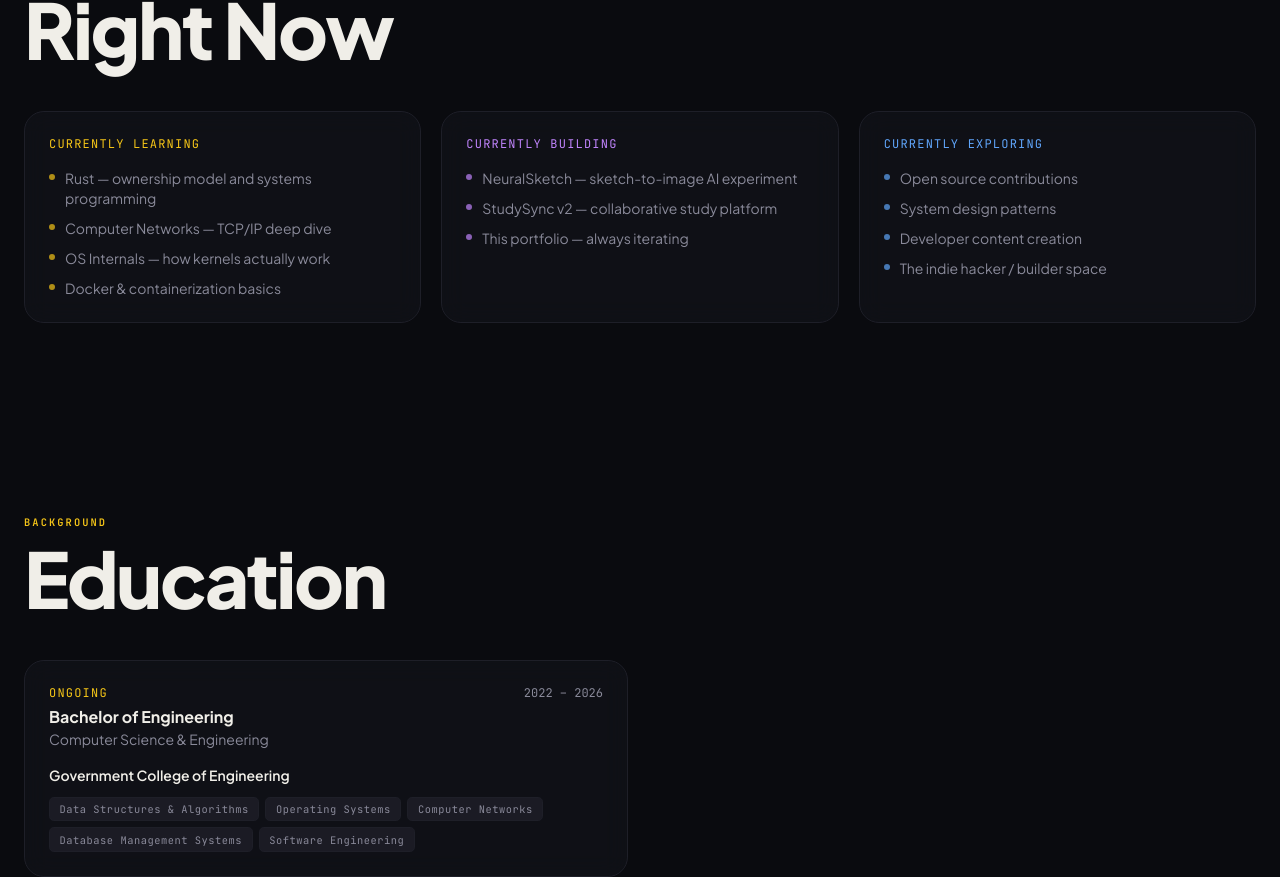
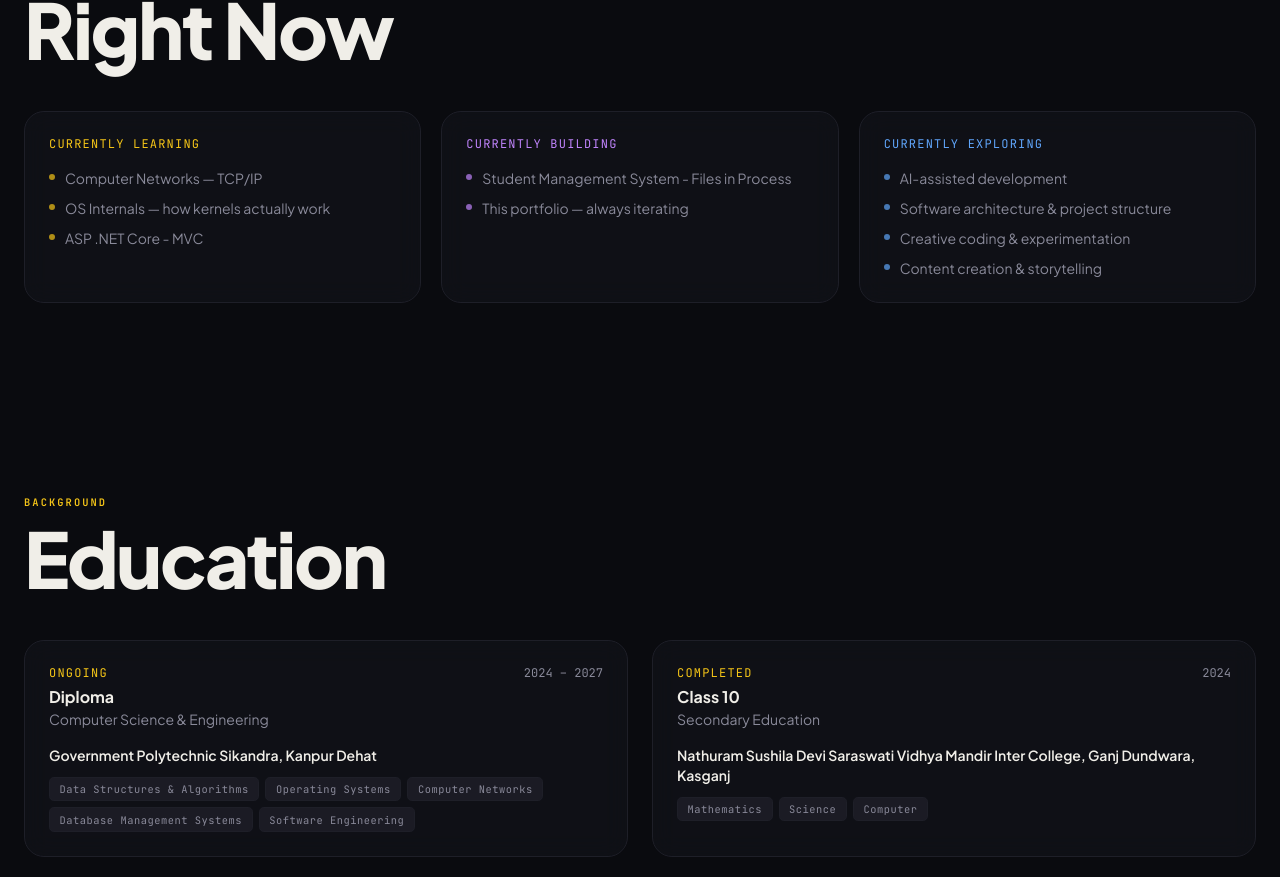
Before and after one commit to ArnavOG/Portfolio, a Next.js app: page / in a window 1280 px wide. Shown: the part 5410-6287 px from the top of the page. Built offline with nearby package versions, Linux system fonts and the light colour scheme.

Commit message:
Status & Education

```diff
--- a/src/data/education.ts
+++ b/src/data/education.ts
@@ -18,10 +18,10 @@ export interface ExperienceItem {
 
 export const education: EducationItem[] = [
   {
-    institution: 'Government College of Engineering',
-    degree: 'Bachelor of Engineering',
+    institution: 'Government Polytechnic Sikandra, Kanpur Dehat',
+    degree: 'Diploma',
     field: 'Computer Science & Engineering',
-    period: '2022 – 2026',
+    period: '2024 – 2027',
     status: 'ongoing',
     details: [
       'Data Structures & Algorithms',
@@ -31,6 +31,18 @@ export const education: EducationItem[] = [
       'Software Engineering',
     ],
   },
+  {
+    institution: 'Nathuram Sushila Devi Saraswati Vidhya Mandir Inter College, Ganj Dundwara, Kasganj',
+    degree: 'Class 10',
+    field: 'Secondary Education',
+    period: '2024',
+    status: 'completed',
+    details: [
+      'Mathematics',
+      'Science',
+      'Computer',
+    ],
+  },
 ];
 
 export const experience: ExperienceItem[] = [];
--- a/src/data/learning.ts
+++ b/src/data/learning.ts
@@ -11,10 +11,9 @@ export const learningCards: LearningCard[] = [
     title: 'Currently Learning',
     color: 'yellow',
     items: [
-      'Rust — ownership model and systems programming',
-      'Computer Networks — TCP/IP deep dive',
+      'Computer Networks — TCP/IP',
       'OS Internals — how kernels actually work',
-      'Docker & containerization basics',
+      'ASP .NET Core - MVC',
     ],
   },
   {
@@ -22,8 +21,7 @@ export const learningCards: LearningCard[] = [
     title: 'Currently Building',
     color: 'purple',
     items: [
-      'NeuralSketch — sketch-to-image AI experiment',
-      'StudySync v2 — collaborative study platform',
+      'Student Management System - Files in Process',
       'This portfolio — always iterating',
     ],
   },
@@ -32,10 +30,10 @@ export const learningCards: LearningCard[] = [
     title: 'Currently Exploring',
     color: 'blue',
     items: [
-      'Open source contributions',
-      'System design patterns',
-      'Developer content creation',
-      'The indie hacker / builder space',
+      'AI-assisted development',
+      'Software architecture & project structure',
+      'Creative coding & experimentation',
+      'Content creation & storytelling',
     ],
   },
 ];
```
